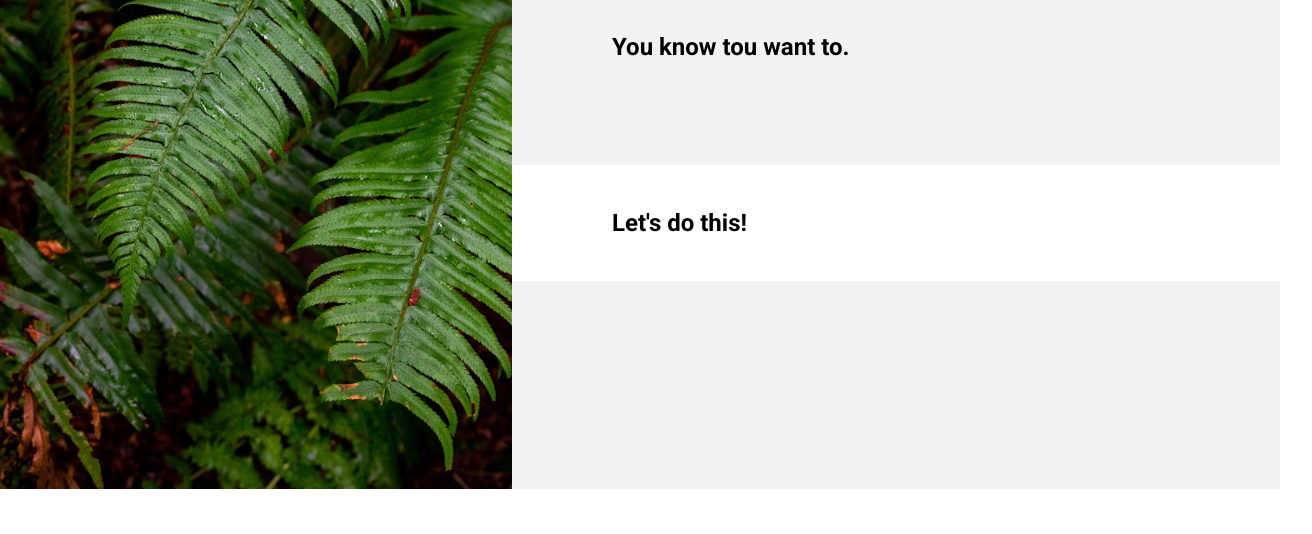
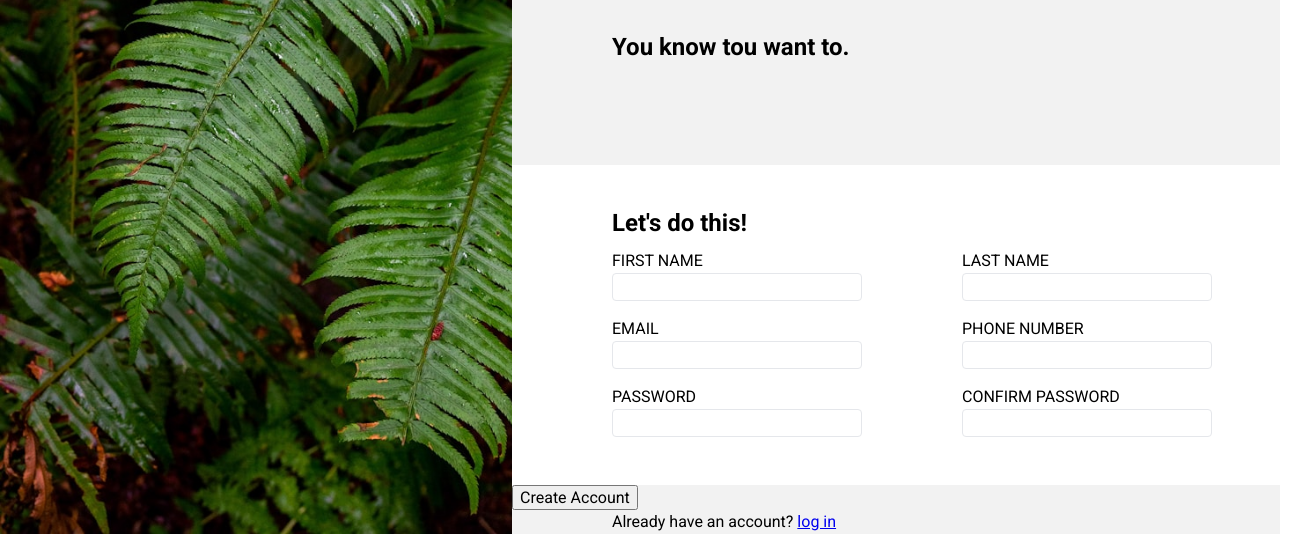
Before and after one commit to hazharmaroufi/Sign-up-Form, a plain HTML site: page index.html in a window 1280 px wide. Shown: the part 311-845 px from the top of the page, 1312 px wide, since content can reach past the window. Before the commit the page ends 800 px from the top, so only its background shows below. Drawn offline with Linux system fonts and the light colour scheme.

Commit message:
desiginin the form

```diff
--- a/index.html
+++ b/index.html
@@ -28,8 +28,56 @@
         </h2>
         <h2 class="mar-top texts">You know tou want to.</h2>
         <form class="form" action="">
-          <h2>Let's do this!</h2>
+          <div class="inside-form">
+            <h2>Let's do this!</h2>
+
+            <section class="flex sections">
+              <div class="inputs">
+                <label for="name">FIRST NAME</label>
+                <input type="text" name="name" id="name" class="input" />
+              </div>
+              <div class="inputs">
+                <label for="last">LAST NAME</label>
+                <input type="text" name="last" id="last" class="input" />
+              </div>
+            </section>
+            <section class="flex sections">
+              <div class="inputs">
+                <label for="email">EMAIL</label>
+                <input type="email" name="email" id="email" class="input" />
+              </div>
+              <div class="inputs">
+                <label for="phone">PHONE NUMBER</label>
+                <input type="text" name="phone" id="phone" class="input" />
+              </div>
+            </section>
+            <section class="flex sections">
+              <div class="inputs">
+                <label for="password">PASSWORD</label>
+                <input
+                  type="password"
+                  name="password"
+                  id="password"
+                  class="input"
+                />
+              </div>
+              <div class="inputs">
+                <label for="password-c">CONFIRM PASSWORD</label>
+                <input
+                  type="password"
+                  name="password-c"
+                  id="password-c"
+                  class="input"
+                />
+              </div>
+            </section>
+          </div>
+          <input type="submit" value="Create Account" />
         </form>
+        <div class="texts">
+          <span>Already have an account?</span>
+          <a href="#">log in</a>
+        </div>
       </div>
     </div>
   </body>
--- a/style.css
+++ b/style.css
@@ -211,8 +211,29 @@ body {
   margin-top: 32px;
 }
 
-.form {
+.inside-form {
   margin-top: 100px;
   background-color: white;
   padding: 40px 100px;
 }
+
+.flex {
+  display: flex;
+  align-items: center;
+  justify-content: flex-start;
+  gap: 100px;
+}
+
+.sections {}
+
+.inputs {
+  display: flex;
+  flex-direction: column;
+  margin: 8px 0;
+}
+
+.input {
+  min-width: 250px;
+  border-radius: 4px;
+  border: 1px solid var(--border-light);
+}
```
Also changed, not shown: 1 other file.
